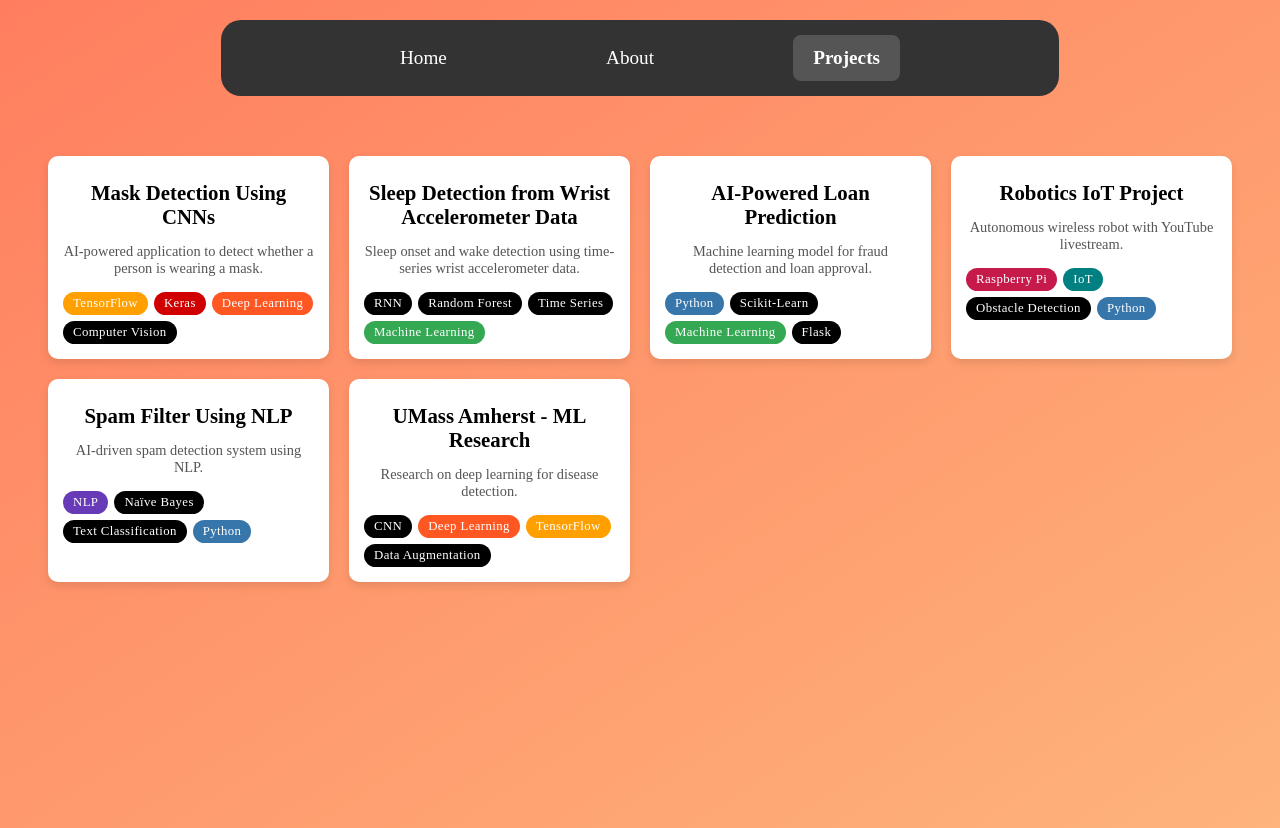
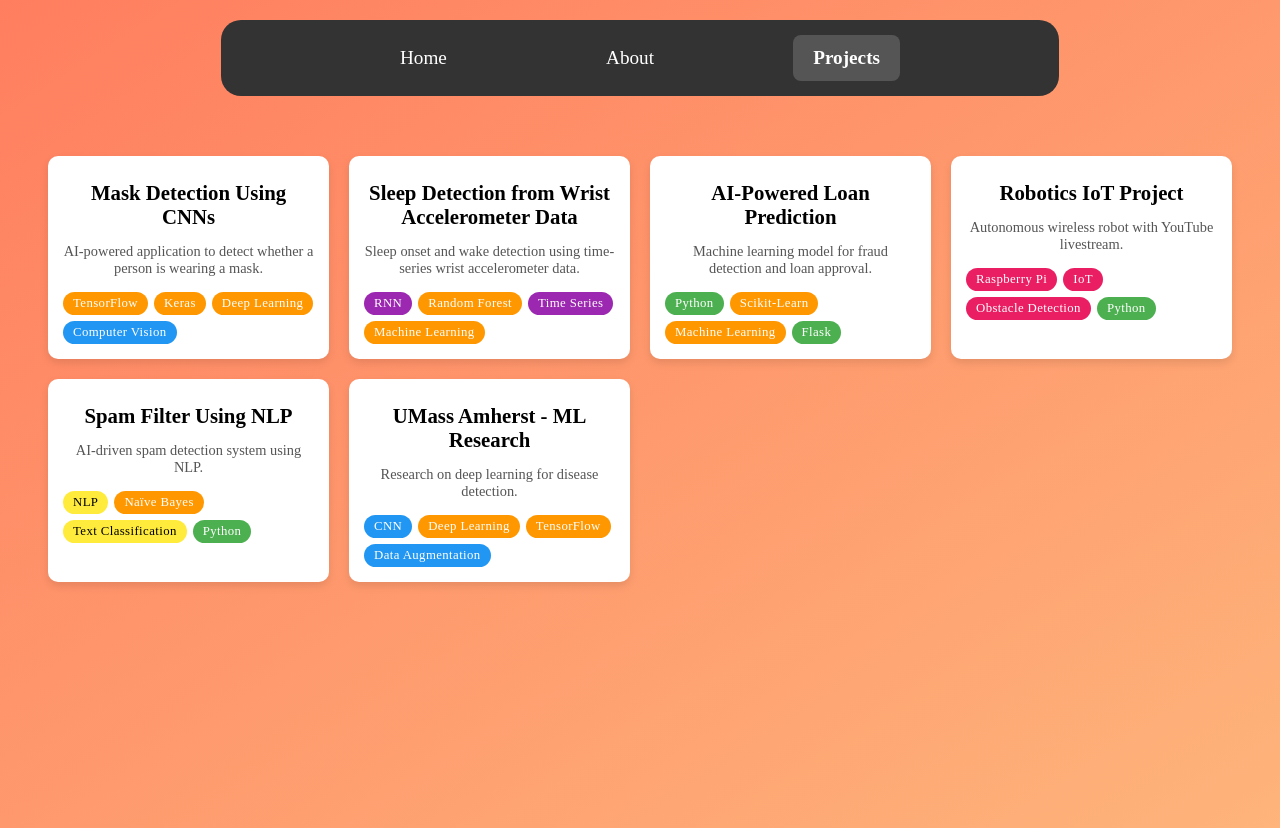
Before and after one commit to kartik-soni1707/my-personal-website, an Angular app: page /projects in a window 1280 px wide. Built offline with nearby package versions, Linux system fonts and the light colour scheme.

Commit message:
tag coloring

```diff
--- a/src/app/components/projects/projects.component.css
+++ b/src/app/components/projects/projects.component.css
@@ -135,13 +135,50 @@ p {
   white-space: nowrap; /* Prevents text wrapping */
 }
 
-.tech-tag[data-tech="JavaScript"] { background-color: #f7df1e; color: black; } /* Yellow */
-.tech-tag[data-tech="Python"] { background-color: #3776ab; } /* Blue */
-.tech-tag[data-tech="TensorFlow"] { background-color: #ffa000; } /* Orange */
-.tech-tag[data-tech="Keras"] { background-color: #d00000; } /* Red */
-.tech-tag[data-tech="Machine Learning"] { background-color: #34a853; } /* Green */
-.tech-tag[data-tech="Deep Learning"] { background-color: #ff5722; } /* Deep Orange */
-.tech-tag[data-tech="NLP"] { background-color: #673ab7; } /* Purple */
-.tech-tag[data-tech="Flask"] { background-color: #000000; } /* Black */
-.tech-tag[data-tech="Raspberry Pi"] { background-color: #c51a4a; } /* Dark Pink */
-.tech-tag[data-tech="IoT"] { background-color: #008080; } /* Teal */
+/* AI & Machine Learning - 🟠 Orange */
+.tech-tag[data-tech="Machine Learning"],
+.tech-tag[data-tech="Deep Learning"],
+.tech-tag[data-tech="TensorFlow"],
+.tech-tag[data-tech="Keras"],
+.tech-tag[data-tech="Scikit-Learn"],
+.tech-tag[data-tech="CNN"],
+.tech-tag[data-tech="RNN"],
+.tech-tag[data-tech="Random Forest"],
+.tech-tag[data-tech="Naïve Bayes"],
+.tech-tag[data-tech="Data Augmentation"],
+.tech-tag[data-tech="Text Classification"] {
+  background-color: #ff9800; /* Orange */
+}
+
+/* Computer Vision & Image Processing - 🔵 Blue */
+.tech-tag[data-tech="Computer Vision"],
+.tech-tag[data-tech="Data Augmentation"],
+.tech-tag[data-tech="CNN"] {
+  background-color: #2196f3; /* Blue */
+}
+
+/* Time-Series & Signal Processing - 🟣 Purple */
+.tech-tag[data-tech="Time Series"],
+.tech-tag[data-tech="RNN"] {
+  background-color: #9c27b0; /* Purple */
+}
+
+/* Web & Deployment - 🟢 Green */
+.tech-tag[data-tech="Flask"],
+.tech-tag[data-tech="Python"] {
+  background-color: #4caf50; /* Green */
+}
+
+/* Robotics & IoT - 🔴 Red */
+.tech-tag[data-tech="Raspberry Pi"],
+.tech-tag[data-tech="IoT"],
+.tech-tag[data-tech="Obstacle Detection"] {
+  background-color: #e91e63; /* Red */
+}
+
+/* NLP & Text Analysis - 🟡 Yellow */
+.tech-tag[data-tech="NLP"],
+.tech-tag[data-tech="Text Classification"] {
+  background-color: #ffeb3b; /* Yellow */
+  color: black; /* Ensuring readability */
+}
```
